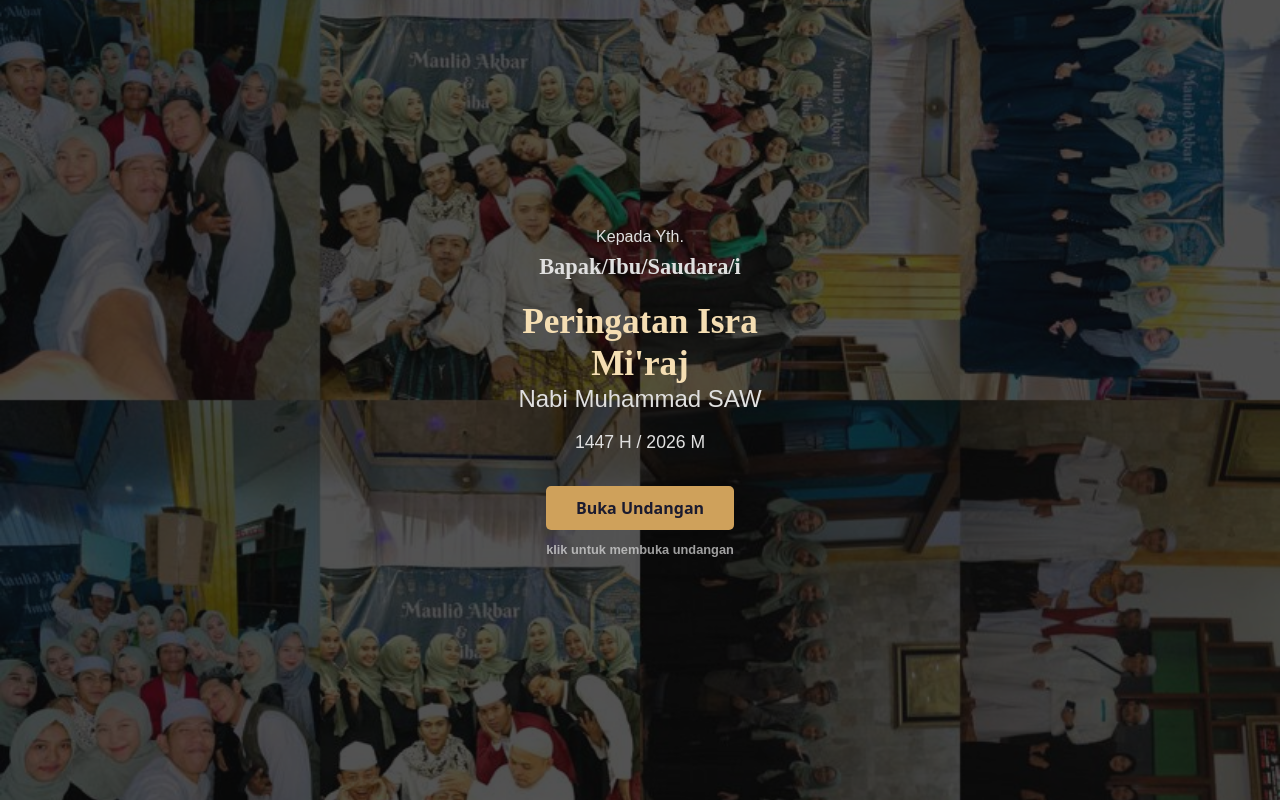
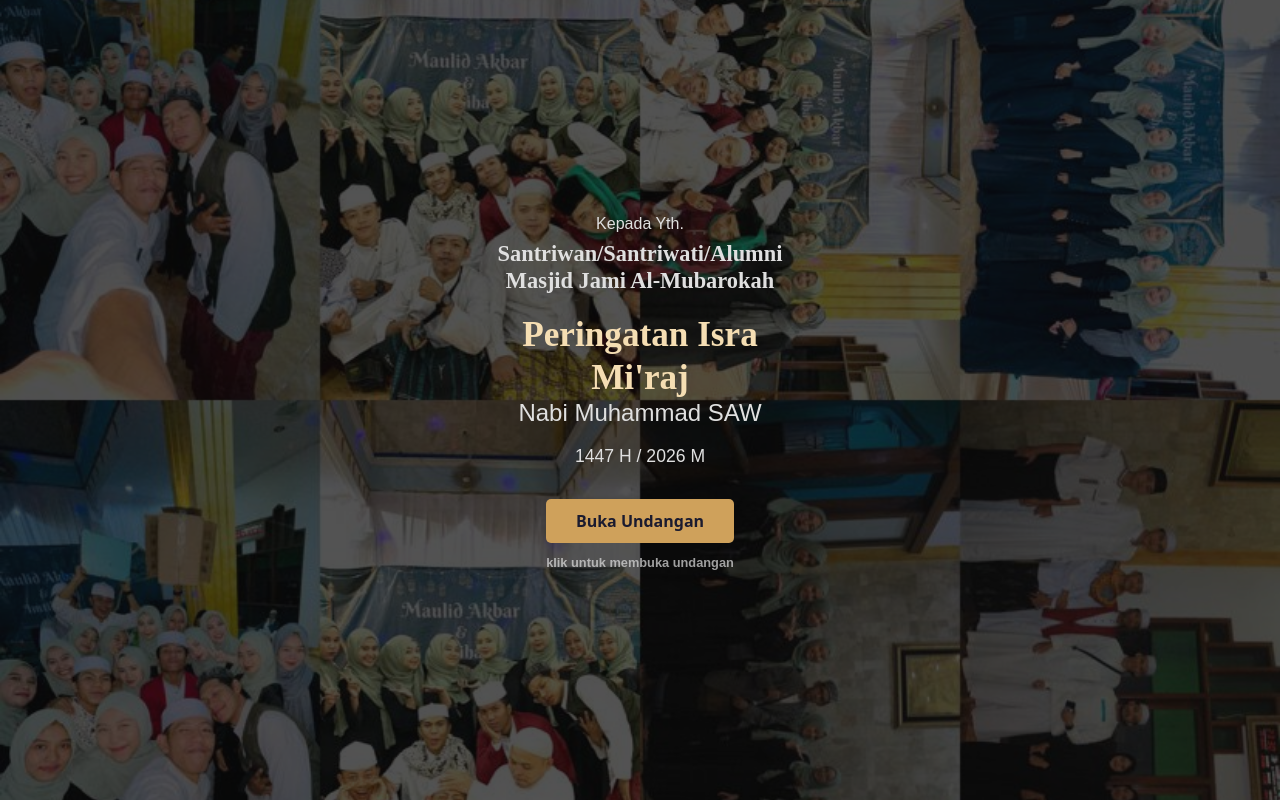
Before and after one commit to muizz08/Undangan-, a plain HTML site: page Undangan Isra Mi'raj/index.html in a window 1280 px wide. Drawn offline with nearby package versions, Linux system fonts and the light colour scheme.

Commit message:
updaate kepada

```diff
--- a/Undangan Isra Mi'raj/index.html
+++ b/Undangan Isra Mi'raj/index.html
@@ -34,7 +34,9 @@
     <section id="buka-undangan" class="opening mx-auto vh-100 align-items-center justify-content-center text-center">
         <div class="opening-inner">
             <p class="small">Kepada Yth.</p>
-            <h4 class="nama-tamu">Bapak/Ibu/Saudara/i</h4>
+            <h4 class="nama-tamu">Santriwan/Santriwati/Alumni
+                Masjid Jami Al-Mubarokah
+            </h4>
             <h1 class="title">
                 Peringatan Isra Mi'raj <br /><span class="thin">Nabi Muhammad SAW</span>
             </h1>
```
